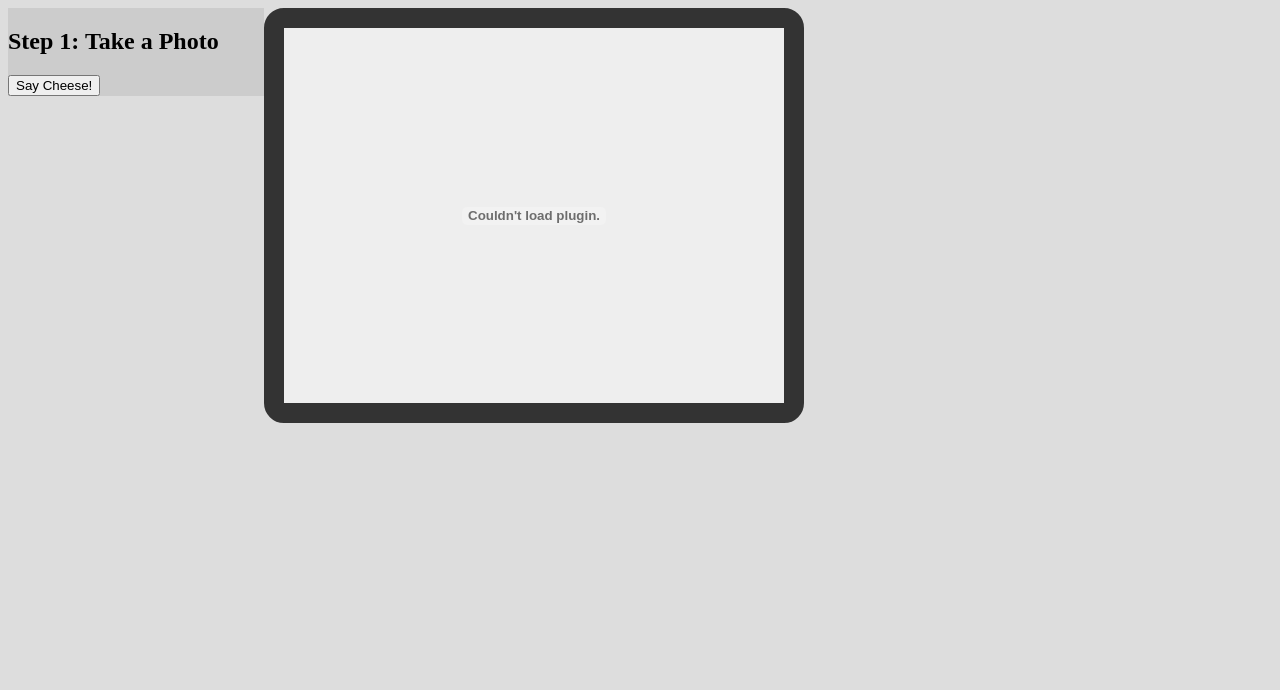
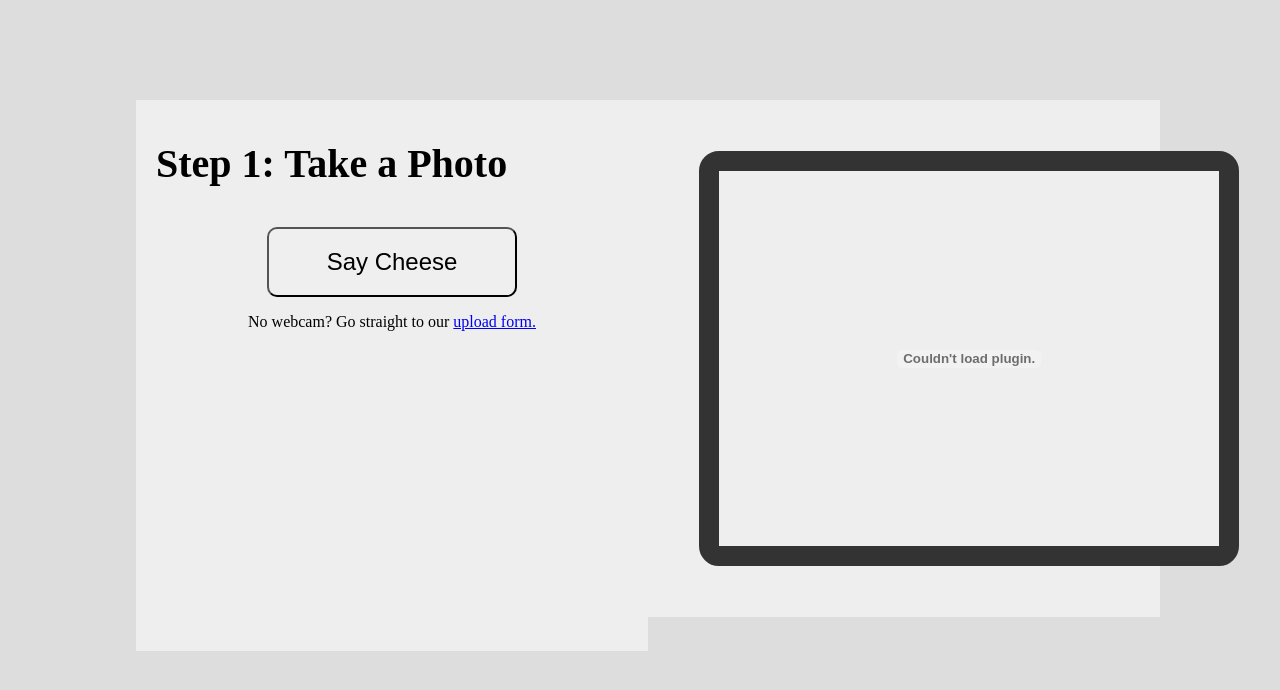
Before and after one commit to citizenengagementlab/django-webcam-photoupload, a Django app: page /upload in a window 1280 px wide. Shown: the top 690 px of the page. Run offline with Django 3.2, Linux system fonts and the light colour scheme; some libraries are stand-ins or nearby versions.

Commit message:
Getting text to render on canvas from inputs.

```diff
--- a/photo_upload/forms.py
+++ b/photo_upload/forms.py
@@ -5,3 +5,4 @@ from photo_upload.models import *
 class PhotoForm(ModelForm):
 	class Meta:
 		model = Photo
+		exclude = {'approved',}
--- a/photo_upload/media/css/style.css
+++ b/photo_upload/media/css/style.css
@@ -2,8 +2,94 @@ body {
   width: 100%;
   background-color: #DDD;
 }
-#photo {
-  clear: both;
+body #wrapper {
+  width: 80%;
+  margin: 0 auto;
+}
+body #wrapper #upload {
+  margin-top: 100px;
+}
+body #wrapper #upload #step-1 .left-section {
+  width: 50%;
+  background-color: #EEE;
+  float: left;
+  height: 551px;
+}
+body #wrapper #upload #step-1 .left-section h1 {
+  font-size: 40px;
+  margin-left: 20px;
+}
+body #wrapper #upload #step-1 .left-section button {
+  width: 250px;
+  height: 70px;
+  border-radius: 10px;
+  font-size: 24px;
+  text-align: center;
+  display: block;
+  margin: 0 auto;
+}
+body #wrapper #upload #step-1 .left-section p {
+  text-align: center;
+}
+body #wrapper #upload #step-1 .right-section {
+  width: 40%;
+  padding: 5%;
+  float: right;
+  background-color: #EEE;
+}
+body #wrapper #upload #step-1 .right-section #camera {
+  width: 500px;
+  height: 375px;
+  border: 20px solid #333;
+  background: #eee;
+  -webkit-border-radius: 20px;
+  -moz-border-radius: 20px;
+  border-radius: 20px;
+}
+body #wrapper #upload #step-2 {
+  display: none;
+}
+body #wrapper #upload #step-2 .left-section {
+  background-color: #EEE;
+  width: 50%;
+  float: left;
+  height: 551px;
+}
+body #wrapper #upload #step-2 .left-section h1 {
+  font-size: 40px;
+  margin-left: 20px;
+}
+body #wrapper #upload #step-2 .left-section form {
+  margin: 0 auto;
+  display: block;
+  width: 41%;
+}
+body #wrapper #upload #step-2 .left-section form label {
+  display: block;
+  font-weight: bold;
+  text-transform: uppercase;
+}
+body #wrapper #upload #step-2 .left-section form input[type="text"] {
+  width: 80%;
+}
+body #wrapper #upload #step-2 .right-section {
+  width: 40.1%;
+  padding: 5%;
+  float: right;
+  background-color: #EEE;
+}
+body #wrapper #upload #step-2 .right-section #canvas {
+  width: 500px;
+  height: 375px;
+  border: 20px solid #333;
+  background: #eee;
+  -webkit-border-radius: 20px;
+  -moz-border-radius: 20px;
+  border-radius: 20px;
+}
+body #wrapper #upload #step-2 .right-section form {
+  margin: 0 auto;
+  display: block;
 }
 #flash {
   position: absolute;
@@ -15,55 +101,3 @@ body {
   background-color: #c00;
   display: none;
 }
-object {
-  display: block;
-  /* HTML5 fix */
-
-  position: relative;
-  z-index: 1000;
-}
-#step-1 .left-section {
-  width: 20%;
-  background-color: #CCC;
-  float: left;
-}
-#step-1 .right-section {
-  width: 80%;
-  background-color: #333;
-}
-#step-1 .right-section #camera {
-  width: 500px;
-  height: 375px;
-  border: 20px solid #333;
-  background: #eee;
-  -webkit-border-radius: 20px;
-  -moz-border-radius: 20px;
-  border-radius: 20px;
-  float: left;
-  margin-right: 20px;
-}
-#step-2 {
-  display: none;
-}
-#step-2 .left-section {
-  background-color: #CCC;
-  width: 20%;
-}
-#step-2 .left-section h1 {
-  display: inline;
-}
-#step-2 .right-section {
-  width: 80%;
-  background-color: #333;
-}
-#step-2 .right-section #canvas {
-  width: 500px;
-  height: 375px;
-  border: 20px solid #333;
-  background: #eee;
-  -webkit-border-radius: 20px;
-  -moz-border-radius: 20px;
-  border-radius: 20px;
-  float: left;
-  margin-right: 20px;
-}
--- a/photo_upload/media/css/style.less
+++ b/photo_upload/media/css/style.less
@@ -1,11 +1,101 @@
+.camera-box() {
+	width: 500px;
+	height:375px;
+	border:20px solid #333;
+	background:#eee;
+	-webkit-border-radius: 20px;
+	-moz-border-radius: 20px;
+	border-radius: 20px;
+}
+
+
+
 body {
 	width:100%;
 	background-color:#DDD;
+	#wrapper {
+		width:80%;
+		margin: 0 auto;
+		#upload {
+			margin-top:100px;
+			#step-1 {
+				.left-section {
+					width:50%;
+					background-color:#EEE;
+					float:left;
+					height: 551px;
+					h1 {
+						font-size:40px;
+						margin-left:20px;
+					}
+					button {
+						width:250px;
+						height:70px;
+						border-radius:10px;
+						font-size:24px;
+						text-align:center;
+						display:block;
+						margin:0 auto;
+					}
+					p {
+						text-align:center;
+					}
+				}
+				.right-section {
+					width:40%;
+					padding:5%;
+					float:right;
+					background-color:#EEE;
+					#camera {
+						.camera-box();
+					}
+				}
+			}
+
+
+			#step-2 {
+				display:none;
+				.left-section {
+					background-color:#EEE;
+					width:50%;
+					float:left;
+					height:551px;
+					h1 {
+						font-size:40px;
+						margin-left:20px;
+					}
+					form {
+						margin:0 auto;
+						display:block;
+						width:41%;
+						label {
+							display:block;
+							font-weight:bold;
+							text-transform:uppercase;
+						}
+						input[type="text"] {
+							width:80%;
+						}
+					}
+				}
+				.right-section {
+					width:40.1%;
+					padding:5%;
+					float:right;
+					background-color:#EEE;
+					#canvas {
+						.camera-box();
+					}
+					form {
+						margin:0 auto;
+						display:block;
+					}
+				}
+			}
+		}
+	}
 }
 
-#photo {
-	clear:both;
-}
 
 #flash {
 	position:absolute;
@@ -17,61 +107,3 @@ body {
 	background-color:#c00;
 	display:none;
 }
-
-object {
-	display:block; /* HTML5 fix */
-	position:relative;
-	z-index:1000;
-}
-
-.camera() {
-	width: 500px;
-	height:375px;
-	border:20px solid #333;
-	background:#eee;
-	-webkit-border-radius: 20px;
-	-moz-border-radius: 20px;
-	border-radius: 20px;
-	float:left;
-	margin-right: 20px;
-}
-
-
-#step-1 {
-	.left-section {
-		width:20%;
-		background-color:#CCC;
-		float:left;
-		h1 {}
-		input {}
-	}
-	.right-section {
-		width:80%;
-		background-color:#333;
-		#camera {
-			.camera();
-		}
-	}
-}
-
-
-#step-2 {
-	display:none;
-	.left-section {
-		background-color:#CCC;
-		width:20%;
-		h1 {
-			display:inline;
-		}
-		form {
-
-		}
-	}
-	.right-section {
-		width:80%;
-		background-color:#333;
-		#canvas {
-			.camera();
-		}
-	}
-}
--- a/photo_upload/media/js/script.js
+++ b/photo_upload/media/js/script.js
@@ -1,13 +1,3 @@
-window.addEventListener("load", function() {
-
-	$("body").append("<div id=\"flash\"></div>");
-
-	var canvas = document.getElementById("canvas");
-	var ctx = canvas.getContext("2d");
-
-}, false);
-
-
 var addToCanvas = function(text) {
 	ctx.fillStyle = "#000";
 	ctx.font = "40px Helvetica";
--- a/photo_upload/models.py
+++ b/photo_upload/models.py
@@ -5,6 +5,7 @@ class Photo(models.Model):
 	name = models.CharField(max_length=50)
 	zip_code =  models.CharField(max_length=5)
 	email = models.EmailField(max_length=75)
+	message = models.TextField(max_length=255)
 	photo = models.FileField(upload_to="uploads/")
 	approved = models.BooleanField()
 
--- a/photo_upload/templates/base.html
+++ b/photo_upload/templates/base.html
@@ -1,23 +1,15 @@
-<!doctype html>
-<!--[if lt IE 7]> <html class="no-js ie6 oldie" lang="en"> <![endif]-->
-<!--[if IE 7]>    <html class="no-js ie7 oldie" lang="en"> <![endif]-->
-<!--[if IE 8]>    <html class="no-js ie8 oldie" lang="en"> <![endif]-->
-<!--[if gt IE 8]><!--> <html class="no-js" lang="en"> <!--<![endif]-->
+<!DOCTYPE html>
+<html>
 <head>
-	<meta charset="utf-8">
-	<meta http-equiv="X-UA-Compatible" content="IE=edge,chrome=1">
 	<title>Upload</title>
-
-
-
-<!--[if IE]><script src="/static/excanvas.js"></script><![endif]-->
-
-	<link rel="stylesheet" href="{{STATIC_URL}}css/style.css">
+	<link rel="stylesheet" href="{{STATIC_URL}}css/style.css" />
 	{%block extra_head%}{%endblock%}
 </head>
 
+<body>
+	<div id="wrapper">
+
 	{%block form%}{%endblock%}
-
 	{%block content%}{%endblock%}
 
 <script src="//ajax.googleapis.com/ajax/libs/jquery/1.7.1/jquery.js"></script>
@@ -29,19 +21,8 @@
 <script type="text/javascript" src="{{STATIC_URL}}js/jquery.webcam.js"></script>
 <script src="{{STATIC_URL}}js/script.js"></script>
 {%block extra_script%}
-
-
-<script type="text/javascript">
-
-
-
-
-
-
-
-
-</script>
-
+<!--[if IE]><script src="/static/excanvas.js"></script><![endif]-->
 {%endblock%}
+	</div>
 </body>
 </html>
--- a/photo_upload/templates/upload.html
+++ b/photo_upload/templates/upload.html
@@ -1,19 +1,21 @@
 {% extends "base.html" %}
 
-{%block form%}
+{%block content%}
 
-
-<div id="step-1">
+<div id="upload">
+	<article id="step-1">
 		<section class="left-section">
 			<h1>Step 1: Take a Photo</h1>
-		<input id="snap_button" type="button" value="Say Cheese!" onclick="webcam.capture()" />
+			<button id="snap_button" onclick="webcam.capture()">Say Cheese</button>
+			<p>No webcam?  Go straight to our <a href="/upload/"> upload form.</a></p>
 		</section>
 		<section class="right-section">
 			<div id="camera"></div>
+
 		</section>
-</div>
+	</article>
 
-<div id ="step-2">
+	<article id ="step-2">
 		<section class="left-section">
 			<h1>Step 2:  Share Your Message</h1>
 			<form action="" method="POST" enctype="multipart/form-data">
@@ -24,11 +26,10 @@
 			</form>
 		</section>
 		<section class="right-section">
-		<canvas id="canvas" height="240" width="320"></canvas>
+			<canvas id="canvas" height="375" width="500"></canvas>
 		</section>
+	</article>
 </div>
-
-
 
 {%endblock%}
 
@@ -166,22 +167,22 @@ jQuery("#camera").webcam({
 
 		ctx.fillStyle="#000";
 		ctx.globalAlpha=0.5;
-		ctx.fillRect(0,0,640,50);
+		ctx.fillRect(0,0,500,50);
 
-		ctx.fillStyle="#DDD";
+		ctx.fillStyle="#000";
 		ctx.globalAlpha=0.5;
-		ctx.fillRect(0,430,640,50);
+		ctx.fillRect(0,160,500,80);
 	},
 
 	onCapture: function () {
-		webcam.save();
-
 		jQuery("#flash").css("display", "block");
 		jQuery("#flash").fadeOut(100, function () {
 		jQuery("#flash").css("opacity", 1);
+		webcam.save();
+		$("article#step-1").hide();
+		$("article#step-2").show();
 
-		$("div#step-1").hide();
-		$("div#step-2").show();
+
 		});
 	},
 
@@ -248,8 +249,9 @@ function getPageSize() {
 }
 
 window.addEventListener("load", function() {
-
-	jQuery("body").append("<div id=\"flash\"></div>");
+	if("#upload".length > 0) {
+		$("body").append("<div id=\"flash\"></div>");
+	};
 
 	var canvas = document.getElementById("canvas");
 
@@ -266,7 +268,7 @@ window.addEventListener("load", function() {
 	}
 
 	var pageSize = getPageSize();
-	jQuery("#flash").css({ height: pageSize[1] + "px" });
+	$("#flash").css({ height: pageSize[1] + "px" });
 
 }, false);
 
@@ -277,15 +279,59 @@ window.addEventListener("resize", function() {
 
 }, false);
 
+function wrapText(ctx,text,x,y,lineHeight,maxWidth) {
+  	maxWidth = maxWidth || 0;
 
-$("document").ready(function() {
+  	if (maxWidth <= 0) {
+        ctx.fillText(text,x,y);
+        return;
+    }
+    var words = text.split(' ');
+    var currentLine = 0;
+    var idx = 1;
+    while (words.length > 0 && idx <= words.length) {
+        var str = words.slice(0,idx).join(' ');
+        var w = ctx.measureText(str).width;
+        if ( w > maxWidth ) {
+            if (idx==1)
+            {
+                idx=2;
+            }
+            ctx.fillText(words.slice(0,idx-1).join(' '), x, y + (lineHeight*currentLine));
+            currentLine++;
+            words = words.splice(idx-1);
+            idx = 1;
+        }
+        else {
+        	idx++;
+        }
+    }
+    if(idx > 0)
+        ctx.fillText( words.join(' '), x, y + (lineHeight*currentLine) );
+}
 
 
+	$("#id_name").change(function() {
+	ctx.fillStyle = "#FFF";
+	ctx.font = "12px Helvetica";
+	ctx.globalAlpha=1;
+	ctx.fillText(this.value,20,20);
+	});
 
+$("#id_zip_code").change(function() {
+	ctx.fillStyle = "#FFF";
+	ctx.font = "12px Helvetica";
+	ctx.globalAlpha=1;
+	ctx.fillText(this.value,20,40);
+});
+
+$("#id_message").change(function() {
+	ctx.fillStyle = "#FFF";
+	ctx.font = "10px Helvetica";
+	ctx.globalAlpha=1;
+	var text = this.value;
+	wrapText(ctx,text,20,180,16,200);
 });
 
 </script>
-
-
-
 {%endblock%}
```
Also changed, not shown: photo_upload/templates/home.html (+4 -3 lines). Lines whose indentation alone changed are shown as unchanged.
